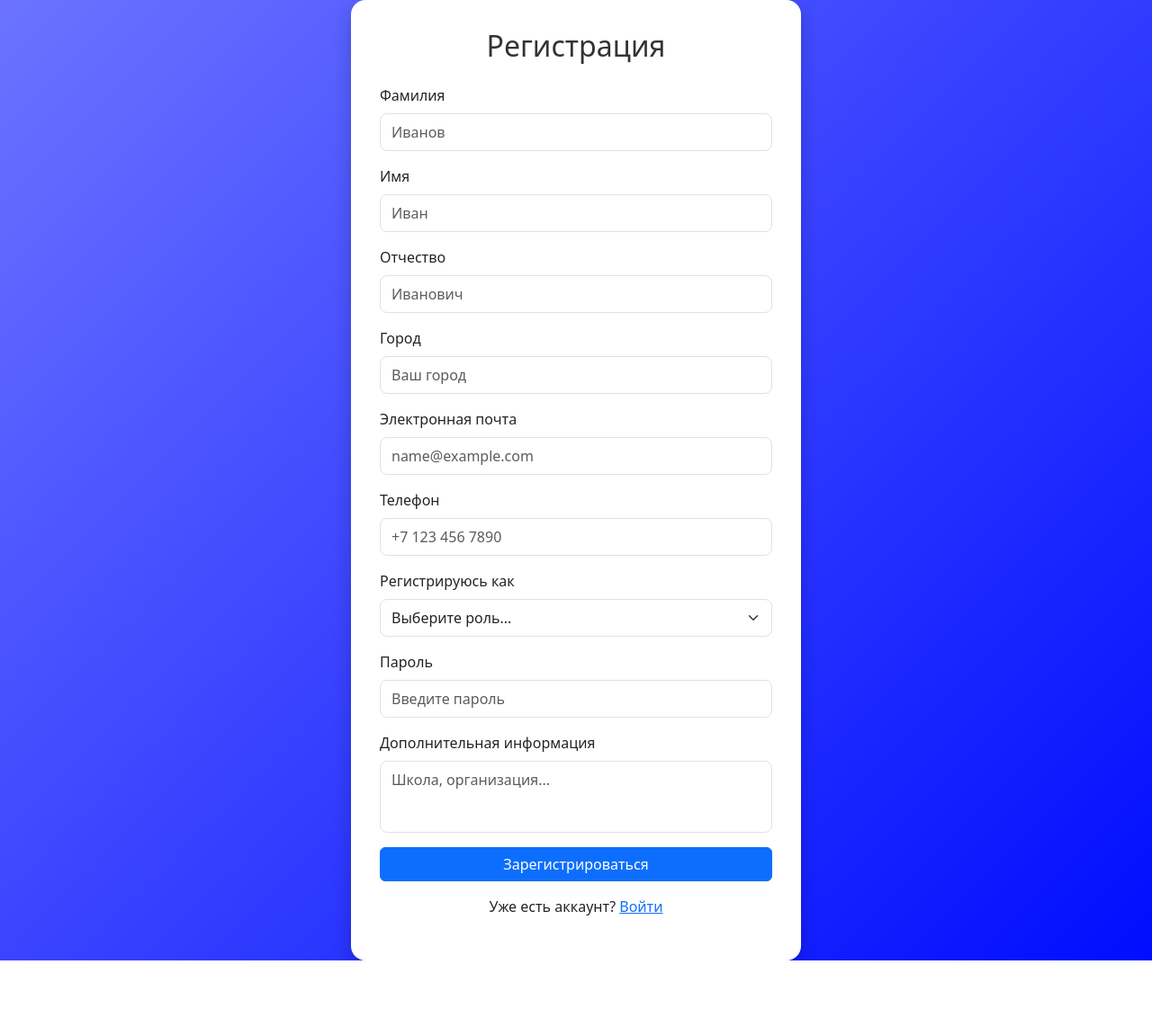
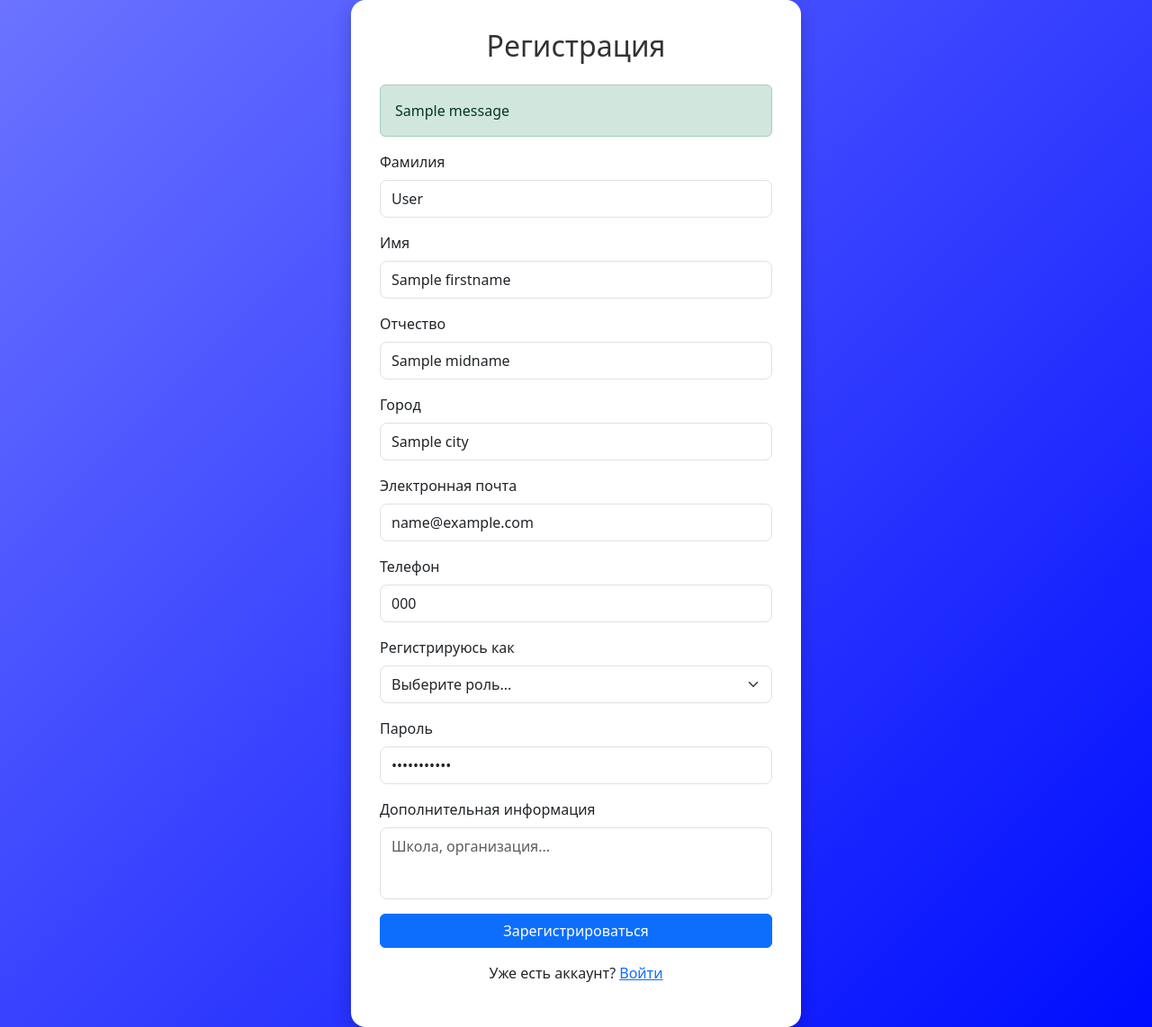
Before and after one commit to Huricanen/FairOlymp, a Flask app: template templates/register_form.html in a window 1280 px wide. Shown: the whole page at 90% size. Before the commit the page ends 1068 px from the top, so only its background shows below. Run offline with Flask 3, Linux system fonts and the light colour scheme; the template is opened without the code that fills it: most values are stand-ins (such as "Sample title", 1, 10 or a date in 2020); one stand-in notice (Sample message) is shown.

Commit message:
Реализовано ДБ. Реализован класс User для создания записей в БД. Прописана ловля ошибок при вводе уже существующих почты или телефона. Сделан прототип личного кабинета. Реализована передача данных в ЛК при регистрации и входе

```diff
--- /dev/null
+++ b/data/__all_models.py
@@ -0,0 +1 @@
+from . import users
--- a/main.py
+++ b/main.py
@@ -1,23 +1,56 @@
-from flask import Flask, render_template
+from flask import Flask, render_template, flash
 from flask import request
+from data import db_session
+from data.users import User
 
 app = Flask(__name__)
+app.config['SECRET_KEY'] = 'yandexlyceum_secret_key'
+db_session.global_init("db/users.db")
+
 
 @app.route('/register', methods=['POST', 'GET'])
 def register_form():
     if request.method == 'GET':
         return render_template('register_form.html')
     elif request.method == 'POST':
-        print(request.form.get('firstname'))
-        print(request.form.get('surname'))
-        print(request.form.get('midname'))
-        print(request.form.get('city'))
-        print(request.form.get('email'))
-        print(request.form.get('phone'))
-        print(request.form.get('role'))
-        print(request.form.get('password'))
-        print(request.form.get('extra'))
-        return "Форма отправлена"
+            email = request.form.get('email')
+            phone = request.form.get('phone')
+            db_sess = db_session.create_session()
+            check_email_occupicy = db_sess.query(User).filter(User.email == email).first()
+            check_phone_occupicy = db_sess.query(User).filter(User.phone == phone).first()
+            if check_email_occupicy or check_phone_occupicy:
+                flash('Аккаунт с указанным email или телефоном уже зарегистрирован.', 'danger')
+                return render_template('register_form.html',
+                                       surname=request.form.get('surname'),
+                                       firstname=request.form.get('firstname'),
+                                       midname=request.form.get('midname'),
+                                       city=request.form.get('city'),
+                                       email=request.form.get('email'),
+                                       phone=request.form.get('phone'),
+                                       pswd=request.form.get('password'))
+            else:
+                user = User()
+                user.first_name = request.form.get('firstname')
+                user.surname = request.form.get('surname')
+                user.midname = request.form.get('midname')
+                user.city = request.form.get('city')
+                user.email = email
+                user.phone = phone
+                user.role = request.form.get('role')
+                user.pswd = request.form.get('password')
+                user.extra = request.form.get('extra')
+                db_sess.add(user)
+                db_sess.commit()
+                return render_template('test_lk.html',
+                        surname=request.form.get('surname'),
+                        firstname=request.form.get('firstname'),
+                        midname=request.form.get('midname'),
+                        city=request.form.get('city'),
+                        email=request.form.get('email'),
+                        phone=request.form.get('phone'),
+                        pswd=request.form.get('password'),
+                        role=request.form.get('role'),
+                        extra=request.form.get('extra'))
     return None
 
 @app.route('/enter_with_email', methods=['POST', 'GET'])
@@ -25,9 +58,24 @@ def enter_with_email_form():
     if request.method == 'GET':
         return render_template('enter_with_email.html')
     elif request.method == 'POST':
-        print(request.form.get('email'))
-        print(request.form.get('password'))
-        return "Форма отправлена"
+        email = request.form.get('email')
+        pswd = request.form.get('password')
+        db_sess = db_session.create_session()
+        check_account_data = db_sess.query(User).filter(User.email == email, User.pswd == pswd).first()
+        if not check_account_data:
+            flash('Неправильно введены почта или пароль!', 'danger')
+            return render_template('enter_with_email.html', email=email, pswd=pswd)
+        else:
+            return render_template('test_lk.html',
+                                   surname=check_account_data.surname,
+                                   firstname=check_account_data.first_name,
+                                   midname=check_account_data.midname,
+                                   city=check_account_data.city,
+                                   email=check_account_data.email,
+                                   phone=check_account_data.phone,
+                                   pswd=check_account_data.pswd,
+                                   role=check_account_data.role,
+                                   extra=check_account_data.extra)
     return None
 
 @app.route('/enter_with_phone', methods=['POST', 'GET'])
@@ -35,9 +83,24 @@ def enter_with_phone_form():
     if request.method == 'GET':
         return render_template('enter_with_phone.html')
     elif request.method == 'POST':
-        print(request.form.get('phone'))
-        print(request.form.get('password'))
-        return "Форма отправлена"
+        phone = request.form.get('phone')
+        pswd = request.form.get('password')
+        db_sess = db_session.create_session()
+        check_account_data = db_sess.query(User).filter(User.phone == phone, User.pswd == pswd).first()
+        if not check_account_data:
+            flash('Неправильно введены телефон или пароль!', 'danger')
+            return render_template('enter_with_phone.html', email=phone, pswd=pswd)
+        else:
+            return render_template('test_lk.html',
+                                   surname=check_account_data.surname,
+                                   firstname=check_account_data.first_name,
+                                   midname=check_account_data.midname,
+                                   city=check_account_data.city,
+                                   email=check_account_data.email,
+                                   phone=check_account_data.phone,
+                                   pswd=check_account_data.pswd,
+                                   role=check_account_data.role,
+                                   extra=check_account_data.extra)
     return None
 
 
--- a/templates/register_form.html
+++ b/templates/register_form.html
@@ -48,41 +48,53 @@
 <div class="form-container">
   <h2>Регистрация</h2>
   <form method="POST" action="/register">
+    {% with messages = get_flashed_messages(with_categories=true) %}
+        {% if messages %}
+            {% for category, message in messages %}
+                <div class="alert alert-{{ category }}">{{ message }}</div>
+            {% endfor %}
+        {% endif %}
+    {% endwith %}
 
     <!-- Surname -->
     <div class="mb-3">
       <label for="surname" class="form-label">Фамилия</label>
-      <input type="text" class="form-control" id="surname" name="surname" placeholder="Иванов" required>
+      <input type="text" class="form-control" id="surname" name="surname" placeholder="Иванов" value="{{surname}}"
+             required>
     </div>
 
     <!-- First Name -->
     <div class="mb-3">
       <label for="firstName" class="form-label">Имя</label>
-      <input type="text" class="form-control" id="firstName" name="firstname" placeholder="Иван" required>
+      <input type="text" class="form-control" id="firstName" name="firstname" placeholder="Иван" value="{{firstname}}"
+             required>
     </div>
 
     <!-- Middle Name -->
     <div class="mb-3">
       <label for="middleName" class="form-label">Отчество</label>
-      <input type="text" class="form-control" id="middleName" name="midname" placeholder="Иванович">
+      <input type="text" class="form-control" id="middleName" name="midname" placeholder="Иванович" value="{{midname}}">
     </div>
 
     <!-- City -->
     <div class="mb-3">
       <label for="city" class="form-label">Город</label>
-      <input type="text" class="form-control" id="city" name="city" placeholder="Ваш город" required>
+      <input type="text" class="form-control" id="city" name="city" placeholder="Ваш город" value="{{city}}"
+             required>
     </div>
 
     <!-- Email -->
     <div class="mb-3">
       <label for="email" class="form-label">Электронная почта</label>
-      <input type="email" class="form-control" id="email" name="email" placeholder="name@example.com" required>
+      <input type="email" class="form-control" id="email" name="email" placeholder="name@example.com"
+             value="{{email}}" required>
     </div>
 
     <!-- Phone Number -->
     <div class="mb-3">
       <label for="phone" class="form-label">Телефон</label>
-      <input type="tel" class="form-control" id="phone" name="phone" placeholder="+7 123 456 7890" required>
+      <input type="tel" class="form-control" id="phone" name="phone" placeholder="+7 123 456 7890" value="{{phone}}"
+             required>
     </div>
 
     <!-- Role Selection -->
@@ -98,7 +110,8 @@
     <!-- Password -->
     <div class="mb-3">
       <label for="password" class="form-label">Пароль</label>
-      <input type="password" class="form-control" id="password" name="password" placeholder="Введите пароль" required>
+      <input type="password" class="form-control" id="password" name="password" placeholder="Введите пароль"
+             value="{{pswd}}" required>
     </div>
 
     <!-- Additional Information -->
```
Also changed, not shown: data/db_session.py (added, +30 -0 lines), data/users.py (added, +21 -0 lines), templates/enter_with_email.html (+12 -2 lines), templates/enter_with_phone.html (+8 -0 lines).
